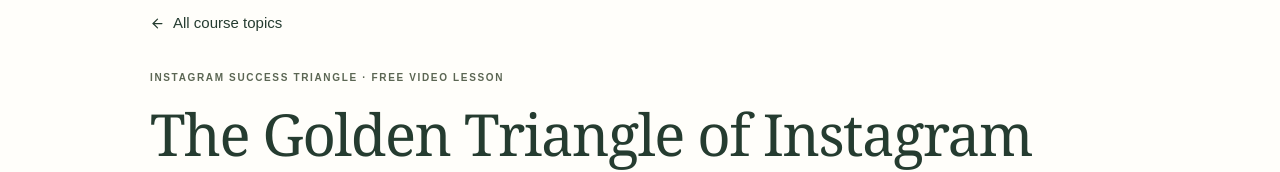
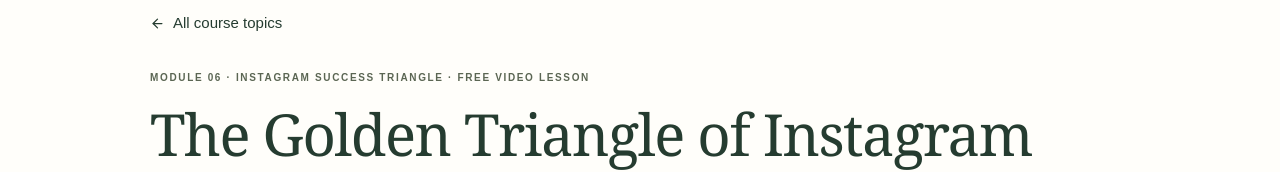
Before and after one commit to AdrijaHimavat/english-website, a Next.js app: page /courses/instagram-growth/golden-triangle in a window 1280 px wide. Shown: the part 196-368 px from the top of the page. Built offline with nearby package versions, Linux system fonts and the light colour scheme; no server answers.

Commit message:
Align lesson page module number with updated course sequence

```diff
--- a/app/courses/instagram-growth/golden-triangle/page.tsx
+++ b/app/courses/instagram-growth/golden-triangle/page.tsx
@@ -3,7 +3,7 @@ import {ArrowLeft,BookOpen,CheckCircle2,ExternalLink,ArrowRight} from "lucide-re
 export const metadata={title:"The Golden Triangle of Instagram | Grow Me",description:"Discover why audience, content, and the algorithm must work together for sustainable Instagram growth."};
 export default function GoldenTriangle(){const id="1oefBhQF9-ipnsZztPoCkStOi6PtB71Ew";return <section className="container" style={{padding:"55px 0 100px",maxWidth:980}}>
 <Link href="/courses" style={{display:"inline-flex",alignItems:"center",gap:8}}><ArrowLeft size={15}/> All course topics</Link>
-<span className="eyebrow" style={{display:"block",marginTop:32}}>INSTAGRAM SUCCESS TRIANGLE · FREE VIDEO LESSON</span>
+<span className="eyebrow" style={{display:"block",marginTop:32}}>MODULE 06 · INSTAGRAM SUCCESS TRIANGLE · FREE VIDEO LESSON</span>
 <h1 style={{fontSize:"clamp(36px,5vw,58px)",margin:"15px 0"}}>The Golden Triangle of Instagram</h1>
 <p style={{color:"#677365",marginBottom:30,fontSize:17,lineHeight:1.7}}>Audience. Content. Algorithm. Three essential parts of Instagram growth — and why focusing on only one isn't enough.</p>
 <div style={{background:"#152a21",borderRadius:12,overflow:"hidden",aspectRatio:"16/9"}}><iframe title="The Golden Triangle of Instagram video lesson" src={`https://drive.google.com/file/d/${id}/preview`} loading="lazy" allow="autoplay; fullscreen" allowFullScreen style={{width:"100%",height:"100%",border:0}}/></div>
```
